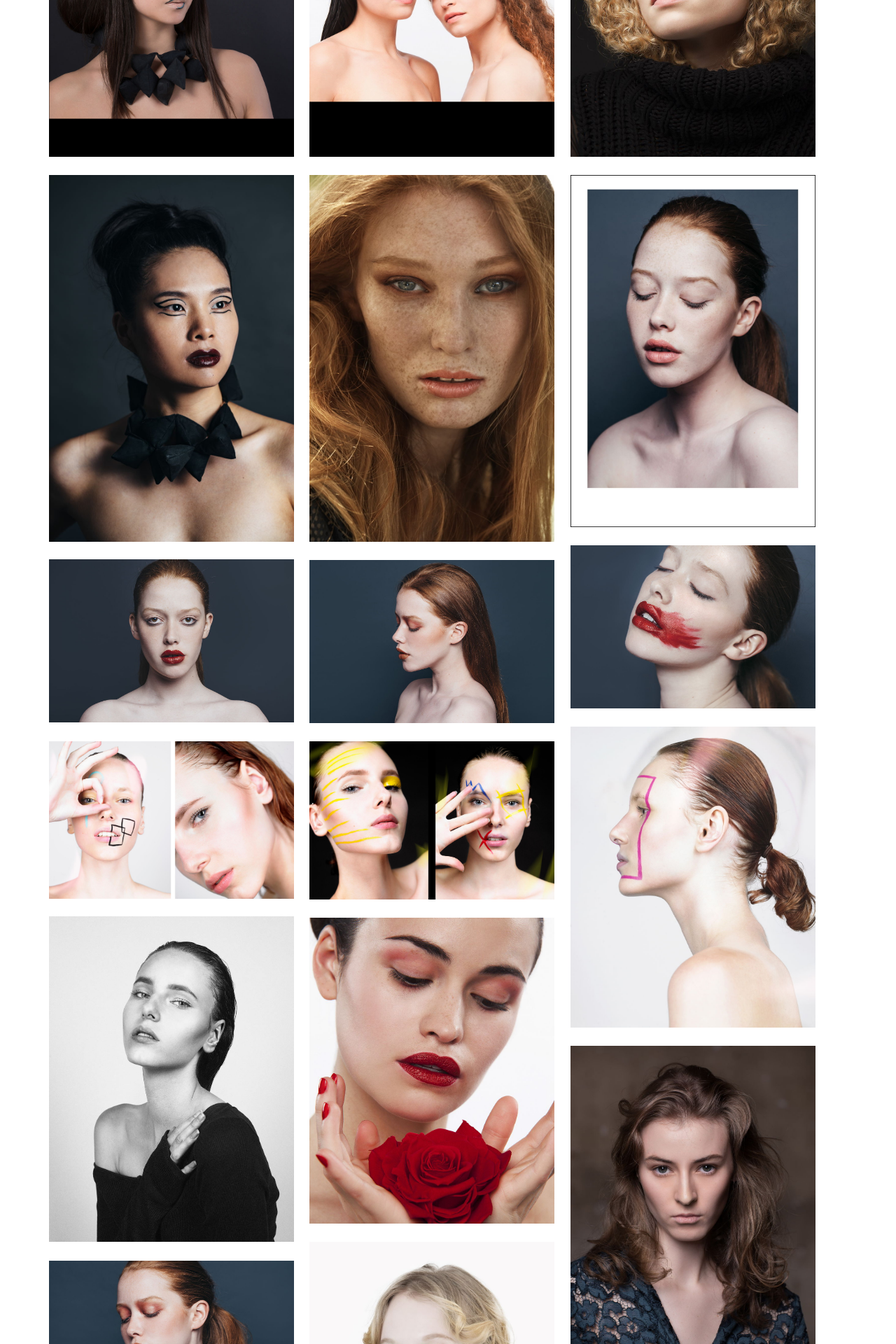
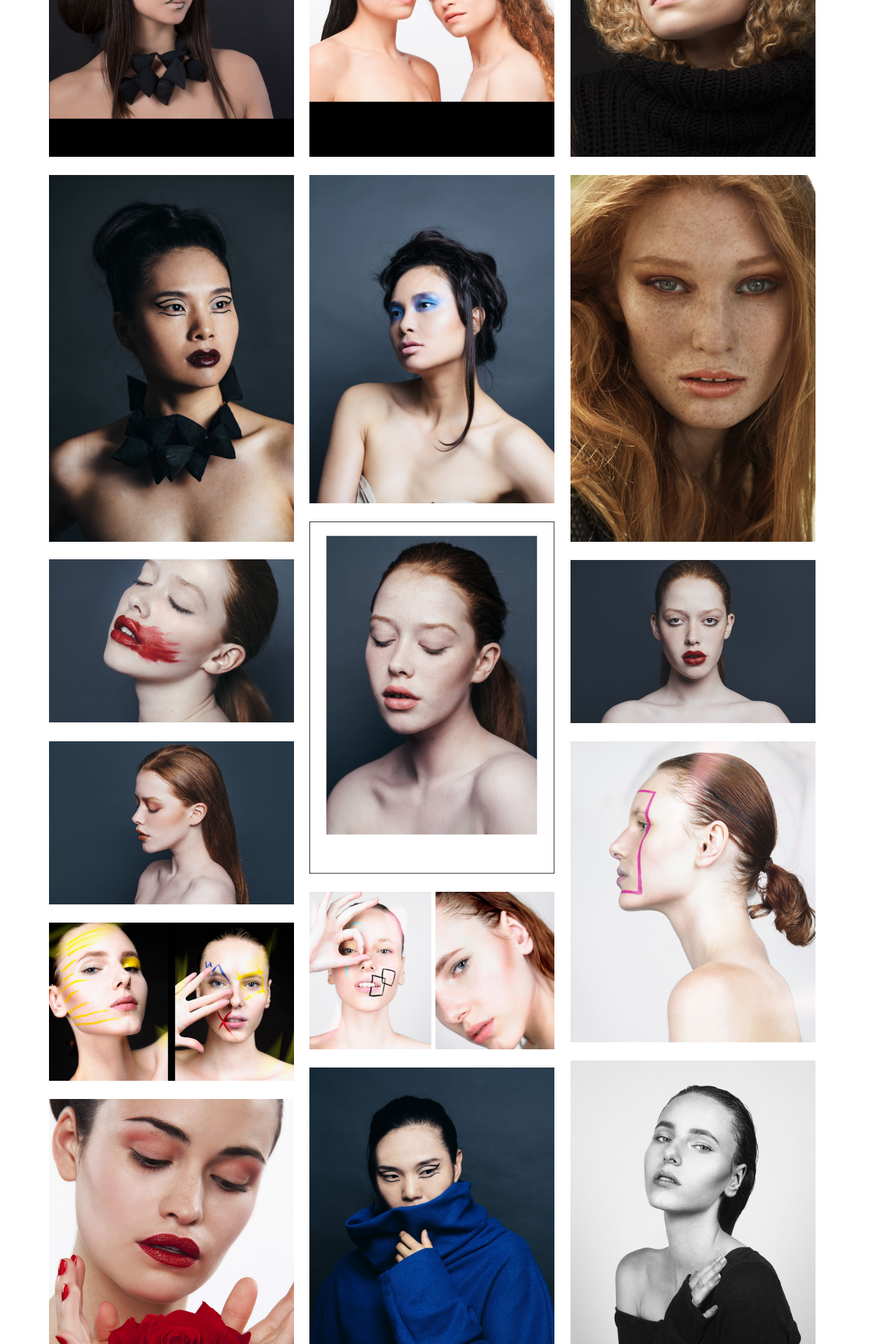
Before and after one commit to karlito139/Site_MUAH, a Jekyll site: the page built from galerie_beauty/index.html, in a window 1280 px wide. Shown: the part 1439-3359 px from the top of the page at 70% size. Built offline with Jekyll 4.4.1, drawn with Linux system fonts in a browser that asks for light colours; nearby versions of some CDN libraries.

Commit message:
upbeauty

```diff
--- a/galerie_beauty/index.html
+++ b/galerie_beauty/index.html
@@ -23,6 +23,8 @@ images:
    copyright:
  - image_path: /galerie_beauty/img/DSC_2081v2.jpg
    copyright:
+ - image_path: /galerie_beauty/img/DSC_2306.jpg
+   copyright:
  - image_path: /galerie_beauty/img/Paris-marieclavel-juil2017-_A7A4493 copieweb.jpg
    copyright:
  - image_path: /galerie_beauty/img/DSC_9160v2bordurenoire--.jpg
@@ -40,6 +42,8 @@ images:
  - image_path: /galerie_beauty/img/19620268_412066769195169_4206874193620378611_o.jpg
    copyright:
  - image_path: /galerie_beauty/img/CF103628.png
+   copyright:
+ - image_path: /galerie_beauty/img/DSC_2169.jpg
    copyright:
  - image_path: /galerie_beauty/img/JHP2017_DianeM_0110_SarahO_8053 copie - copie_2r.jpg
    copyright:
```
Also changed, not shown: galerie_beauty/img/DSC_2169.jpg (added), galerie_beauty/img/DSC_2306.jpg (added).
